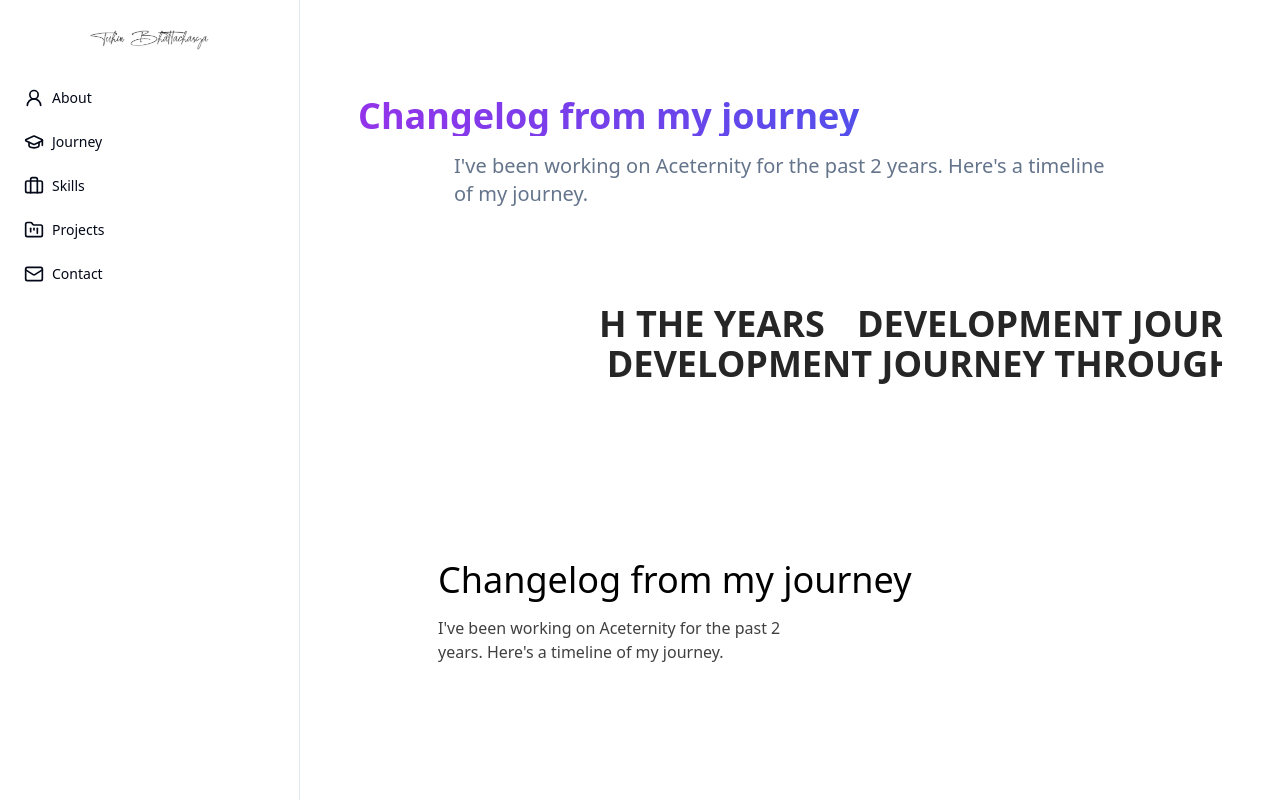
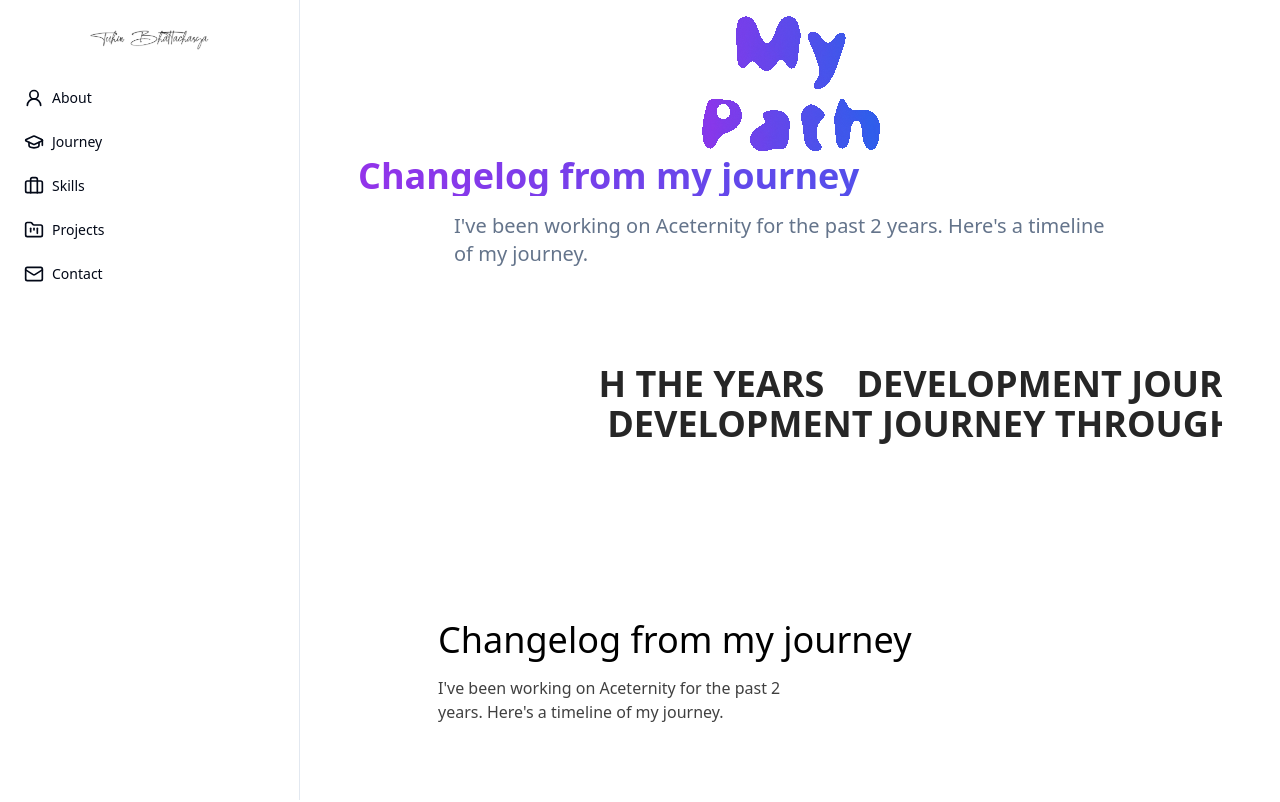
Before and after one commit to karma-aipod/Karma_Portfolio, a React (Vite) app: page /education in a window 1280 px wide. Shown: the top 802 px of the page. Built offline with nearby package versions, Linux system fonts and the light colour scheme.

Commit message:
Add Gooey Text Morphing component
Adds a new component with a morphing text effect.

```diff
--- /dev/null
+++ b/src/components/ui/gooey-text-morphing.tsx
@@ -0,0 +1,135 @@
+
+"use client";
+
+import * as React from "react";
+import { cn } from "@/lib/utils";
+
+interface GooeyTextProps {
+  texts: string[];
+  morphTime?: number;
+  cooldownTime?: number;
+  className?: string;
+  textClassName?: string;
+}
+
+export function GooeyText({
+  texts,
+  morphTime = 1,
+  cooldownTime = 0.25,
+  className,
+  textClassName
+}: GooeyTextProps) {
+  const text1Ref = React.useRef<HTMLSpanElement>(null);
+  const text2Ref = React.useRef<HTMLSpanElement>(null);
+
+  React.useEffect(() => {
+    let textIndex = texts.length - 1;
+    let time = new Date();
+    let morph = 0;
+    let cooldown = cooldownTime;
+
+    const setMorph = (fraction: number) => {
+      if (text1Ref.current && text2Ref.current) {
+        text2Ref.current.style.filter = `blur(${Math.min(8 / fraction - 8, 100)}px)`;
+        text2Ref.current.style.opacity = `${Math.pow(fraction, 0.4) * 100}%`;
+
+        fraction = 1 - fraction;
+        text1Ref.current.style.filter = `blur(${Math.min(8 / fraction - 8, 100)}px)`;
+        text1Ref.current.style.opacity = `${Math.pow(fraction, 0.4) * 100}%`;
+      }
+    };
+
+    const doCooldown = () => {
+      morph = 0;
+      if (text1Ref.current && text2Ref.current) {
+        text2Ref.current.style.filter = "";
+        text2Ref.current.style.opacity = "100%";
+        text1Ref.current.style.filter = "";
+        text1Ref.current.style.opacity = "0%";
+      }
+    };
+
+    const doMorph = () => {
+      morph -= cooldown;
+      cooldown = 0;
+      let fraction = morph / morphTime;
+
+      if (fraction > 1) {
+        cooldown = cooldownTime;
+        fraction = 1;
+      }
+
+      setMorph(fraction);
+    };
+
+    function animate() {
+      requestAnimationFrame(animate);
+      const newTime = new Date();
+      const shouldIncrementIndex = cooldown > 0;
+      const dt = (newTime.getTime() - time.getTime()) / 1000;
+      time = newTime;
+
+      cooldown -= dt;
+
+      if (cooldown <= 0) {
+        if (shouldIncrementIndex) {
+          textIndex = (textIndex + 1) % texts.length;
+          if (text1Ref.current && text2Ref.current) {
+            text1Ref.current.textContent = texts[textIndex % texts.length];
+            text2Ref.current.textContent = texts[(textIndex + 1) % texts.length];
+          }
+        }
+        doMorph();
+      } else {
+        doCooldown();
+      }
+    }
+
+    animate();
+
+    return () => {
+      // Cleanup function if needed
+    };
+  }, [texts, morphTime, cooldownTime]);
+
+  return (
+    <div className={cn("relative", className)}>
+      <svg className="absolute h-0 w-0" aria-hidden="true" focusable="false">
+        <defs>
+          <filter id="threshold">
+            <feColorMatrix
+              in="SourceGraphic"
+              type="matrix"
+              values="1 0 0 0 0
+                      0 1 0 0 0
+                      0 0 1 0 0
+                      0 0 0 255 -140"
+            />
+          </filter>
+        </defs>
+      </svg>
+
+      <div
+        className="flex items-center justify-center"
+        style={{ filter: "url(#threshold)" }}
+      >
+        <span
+          ref={text1Ref}
+          className={cn(
+            "absolute inline-block select-none text-center text-6xl md:text-[60pt]",
+            "text-foreground",
+            textClassName
+          )}
+        />
+        <span
+          ref={text2Ref}
+          className={cn(
+            "absolute inline-block select-none text-center text-6xl md:text-[60pt]",
+            "text-foreground",
+            textClassName
+          )}
+        />
+      </div>
+    </div>
+  );
+}
--- a/src/pages/Journey.tsx
+++ b/src/pages/Journey.tsx
@@ -1,3 +1,4 @@
+
 import React from "react";
 import { Timeline } from "@/components/ui/timeline";
 import { VelocityScroll } from "@/components/ui/scroll-based-velocity";
@@ -6,6 +7,7 @@ import { AnimatedText } from "@/components/ui/animated-underline-text-one";
 import { TextScramble } from "@/components/ui/text-scramble";
 import { Tilt } from "@/components/ui/tilt";
 import { Spotlight } from "@/components/ui/spotlight";
+import { GooeyText } from "@/components/ui/gooey-text-morphing";
 
 const Journey = () => {
   const timelineData = [
@@ -123,9 +125,12 @@ const Journey = () => {
   return (
     <div className="container mx-auto max-w-4xl px-4 py-8">
       <div className="relative w-full mb-12">
-        <AnimatedText
-          text="My Journey"
-          className="text-4xl sm:text-5xl md:text-6xl font-bold mb-6 bg-clip-text text-transparent bg-gradient-to-r from-purple-600 to-blue-600"
+        <GooeyText
+          texts={["My Journey", "My Path", "My Story", "My Experience"]}
+          morphTime={1}
+          cooldownTime={0.25}
+          className="h-[100px] flex items-center justify-center font-bold mb-6"
+          textClassName="bg-clip-text text-transparent bg-gradient-to-r from-purple-600 to-blue-600"
         />
         <h1 className="text-3xl md:text-4xl font-bold mb-4 bg-clip-text text-transparent bg-gradient-to-r from-purple-600 to-blue-600">
           Changelog from my journey
```
